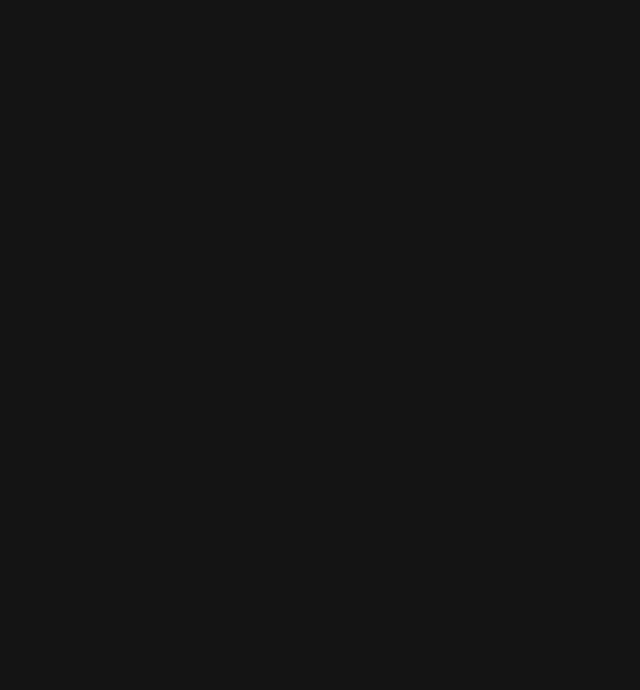
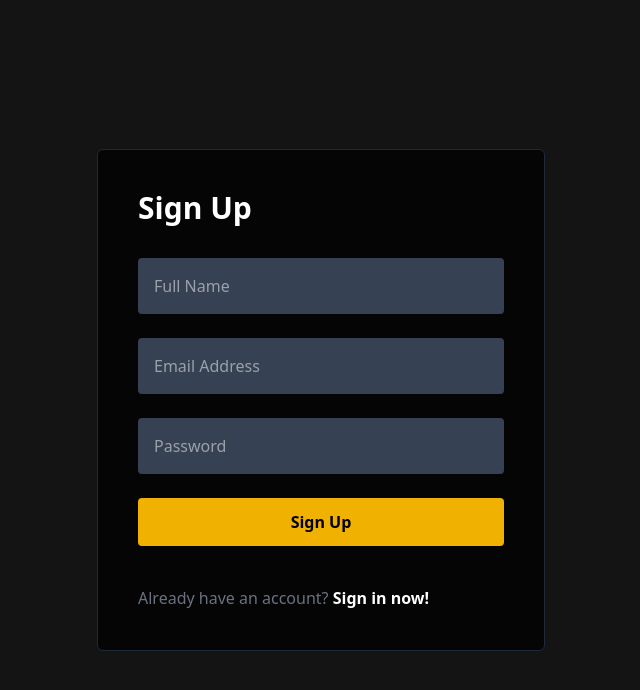
Before and after one commit to yasminulfah/diStreaming-frontend, a React (Vite) app: page /register in a window 1280 px wide. Before the commit this address had no page. Shown: the top 690 px of the page, without its empty margins (319-959 px from the left). Built offline with nearby package versions, Linux system fonts and the light colour scheme.

Commit message:
feat: add register page

```diff
--- a/src/App.jsx
+++ b/src/App.jsx
@@ -1,6 +1,7 @@
 import { BrowserRouter, Routes, Route } from "react-router-dom";
 import Home from './pages/Home'
 import Login from './pages/Login'
+import Register from './pages/Register'
 import Subscribe from './pages/Subscribe'
 import MovieDetail from './pages/MovieDetail'
 import Profile from './pages/Profile'
@@ -13,6 +14,7 @@
         <Routes>
         <Route path="/" element={<Home />} />
         <Route path="/login" element={<Login />} />
+        <Route path="/register" element={<Register />} />
         <Route path="/subscribe" element={<Subscribe />} />
         <Route path="/movie/:id" element={<MovieDetail />} />
         <Route path="/profile" element={
--- a/src/components/Navbar.jsx
+++ b/src/components/Navbar.jsx
@@ -1,39 +1,58 @@
 import { useState, useEffect } from 'react'
-import { Link, useNavigate } from 'react-router-dom'
+import { Link, useNavigate, useLocation } from 'react-router-dom'
 import { HiOutlineUser } from 'react-icons/hi'
 
 const Navbar = () => {
     const [isScrolled, setIsScrolled] = useState(false)
+    const [isLoggedIn, setIsLoggedIn] = useState(false)
     const navigate = useNavigate()
-
-    const isLoggedIn = localStorage.getItem('access_token')
+    const location = useLocation()
 
     useEffect(() => {
+        const token = localStorage.getItem('access_token')
+        setIsLoggedIn(!!token)
+
         const handleScroll = () => {
             setIsScrolled(window.scrollY > 50)
         }
+
         window.addEventListener('scroll', handleScroll)
         return () => window.removeEventListener('scroll', handleScroll)
-    }, [])
+    }, [location])
 
     return (
         <div className={`fixed w-full z-50 transition-colors duration-300 px-8 py-4 flex items-center justify-between ${
             isScrolled ? 'bg-[#141414] shadow-lg' : 'bg-transparent'
         }`}>
             <div className="flex items-center gap-5">
-                <p className="text-yellow-500 text-xl font-medium">diStreaming</p>
-                <p className="text-white text-xl font-medium">Movie</p>
+                <Link to="/" className="flex items-center gap-1">
+                    <p className="text-yellow-500 text-xl font-bold italic">diStreaming</p>
+                    <p className="text-white text-xl font-medium">Movie</p>
+                </Link>
             </div>
 
             <div className="flex items-center gap-4">
                 {isLoggedIn ? (
-                    <Link to="/profile" className="flex items-center gap-2 group">
-                        <div className="w-9 h-9 rounded-full bg-yellow-500 flex items-center justify-center text-black border-2 border-transparent group-hover:border-white transition-all overflow-hidden"><HiOutlineUser size={22} />
-                        </div>
+                    <div className="flex items-center gap-4">
+                        <Link to="/profile" className="flex items-center gap-2 group">
+                            <div className="w-9 h-9 rounded-full bg-yellow-500 flex items-center justify-center text-black border-2 border-transparent group-hover:border-white transition-all overflow-hidden">
+                                <HiOutlineUser size={22} />
+                            </div>
+                        </Link>
+
+                        <button
+                            onClick={() => {
+                            localStorage.removeItem('access_token')
+                            navigate('/login')
+                            }}
+                            className="text-white text-sm hover:text-yellow-500 transition"
+                        >Logout
+                        </button>
+                    </div>
+                    ) : (
+                    <Link to="/login" className="bg-yellow-500 text-black px-5 py-1.5 rounded text-sm font-bold hover:bg-yellow-400 transition shadow-lg">
+                    Sign In
                     </Link>
-                ) : (
-
-                    <Link to="/login" className="bg-yellow-500 text-black px-5 py-1.5 rounded text-sm font-bold hover:bg-yellow-400 transition shadow-lg">Sign In</Link>
                 )}
             </div>
         </div>
--- /dev/null
+++ b/src/pages/Register.jsx
@@ -0,0 +1,69 @@
+import { useState } from 'react'
+import axios from 'axios'
+import { useNavigate, Link } from 'react-router-dom'
+
+const Register = () => {
+  const [name, setName] = useState('')
+  const [email, setEmail] = useState('')
+  const [password, setPassword] = useState('')
+  const navigate = useNavigate()
+
+  const handleRegister = async (e) => {
+    e.preventDefault()
+    try {
+      const response = await axios.post('https://distreaming-backend1-production.up.railway.app/api/register', {
+        name,
+        email,
+        password
+      })
+      alert('Registrasi Berhasil! Silakan Login.')
+      navigate('/login')
+    } catch (error) {
+      alert(error.response?.data?.message || 'Registrasi Gagal! Cek kembali data kamu.')
+    }
+  }
+
+  return (
+    <div className="relative min-h-screen w-full flex items-center justify-center bg-[#141414]">
+      <div className="relative z-10 w-full max-w-md p-10 bg-black/75 rounded-md border border-gray-800">
+        <h1 className="text-3xl font-bold text-white mb-8">Sign Up</h1>
+        <form onSubmit={handleRegister} className="space-y-6">
+          <input
+            type="text"
+            placeholder="Full Name"
+            className="w-full p-4 rounded bg-gray-700 text-white focus:outline-none focus:ring-2 focus:ring-yellow-500"
+            value={name}
+            onChange={(e) => setName(e.target.value)}
+            required
+          />
+          <input
+            type="email"
+            placeholder="Email Address"
+            className="w-full p-4 rounded bg-gray-700 text-white focus:outline-none focus:ring-2 focus:ring-yellow-500"
+            value={email}
+            onChange={(e) => setEmail(e.target.value)}
+            required
+          />
+          <input
+            type="password"
+            placeholder="Password"
+            className="w-full p-4 rounded bg-gray-700 text-white focus:outline-none focus:ring-2 focus:ring-yellow-500"
+            value={password}
+            onChange={(e) => setPassword(e.target.value)}
+            required
+          />
+          <button
+            type="submit"
+            className="w-full py-3 bg-yellow-500 text-black font-bold rounded hover:bg-yellow-400 transition"
+          >Sign Up</button>
+        </form>
+
+        <div className="mt-10 text-gray-500">
+          Already have an account? <Link to="/login" className="text-white hover:underline font-semibold">Sign in now!</Link>
+        </div>
+      </div>
+    </div>
+  )
+}
+
+export default Register
```
